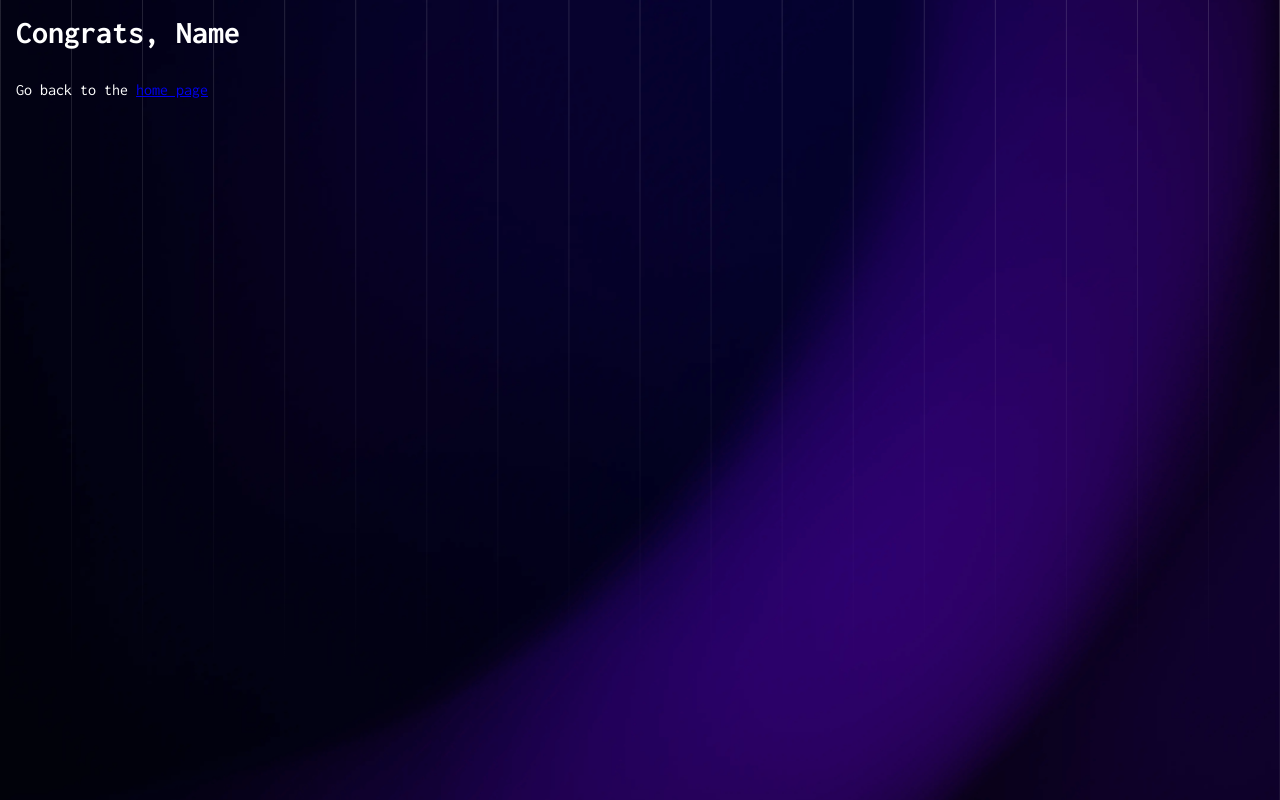
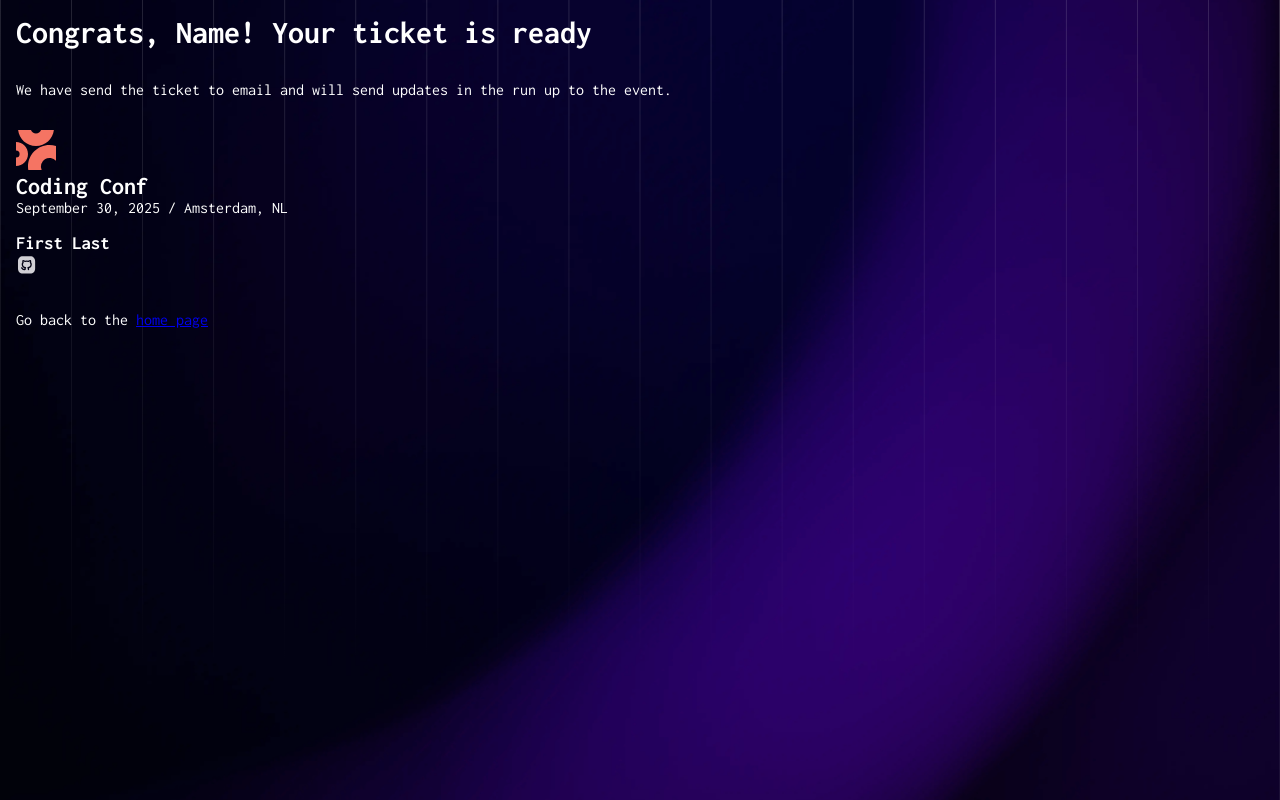
Before and after one commit to lisagjh/ticket-generator, a plain HTML site: page success.html in a window 1280 px wide. Drawn offline with Linux system fonts and the light colour scheme.

Commit message:
card html

```diff
--- a/success.html
+++ b/success.html
@@ -1,17 +1,38 @@
 <!DOCTYPE html>
 <html lang="en">
+
 <head>
   <meta charset="UTF-8" />
   <title>Success!</title>
   <link rel="stylesheet" href="style.css" />
 </head>
+
 <body>
   <main>
 
-    <h1>Congrats, <span id="name">Name</span></h1>
+    <h1>Congrats, <span id="name">Name</span>! Your ticket is ready</h1>
+    <p>We have send the ticket to <span id="email">email</span> and will send updates in the run up to the event.</p>
+
+    <section class="card">
+      <div class="logo">
+        <img src="/assets/images/logo-mark.svg" alt="">
+        <h2>Coding Conf</h2>
+      </div>
+      <p>September 30, 2025 / Amsterdam, NL</p>
+
+      <div>
+        <img src="" alt="" id="avatar">
+        <h3><span id="firstName">First</span> <span id="lastName">Last</span></h3>
+        <p>
+          <img src="/assets/images/icon-github.svg" alt="">
+          <span id="github"></span>
+        </p>
+      </div>
+    </section>
 
 
     <p>Go back to the <a href="index.html">home page</a></p>
   </main>
 </body>
+
 </html>
```
